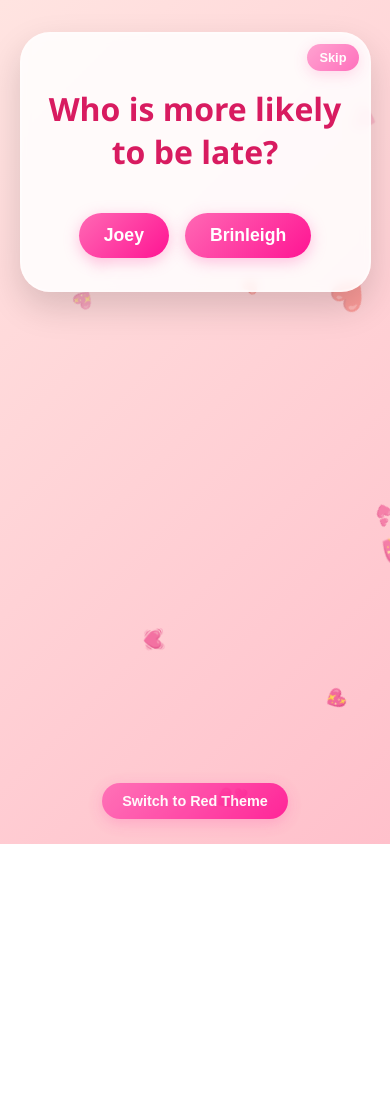
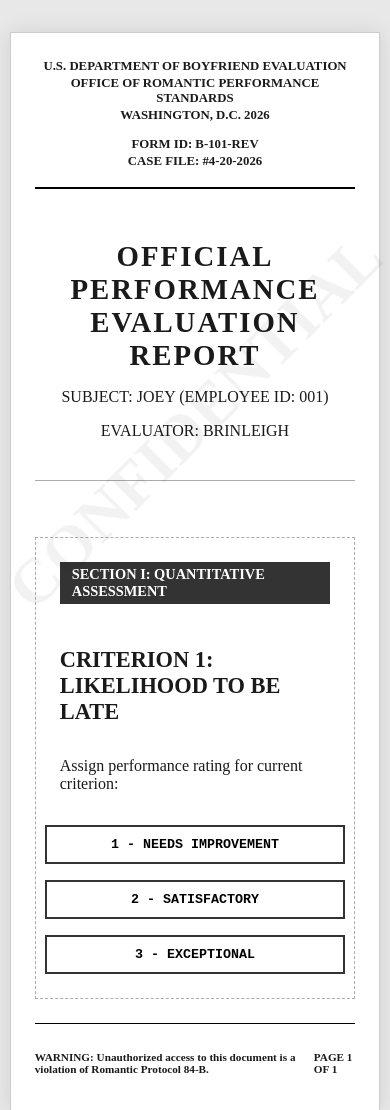
Before and after one commit to jlantz804/scavengerHunt, a plain HTML site: page index.html in a window 390 px wide. Shown: the top 1110 px of the page. Before the commit the page ends 844 px from the top, so only its background shows below. Drawn offline with Linux system fonts and the light colour scheme.

Commit message:
irs shit Changes to be committed: 	modified:   index.html 	new file:   questions.txt 	modified:   script.js 	modified:   style.css

```diff
--- a/index.html
+++ b/index.html
@@ -3,43 +3,75 @@
 <head>
     <meta charset="UTF-8">
     <meta name="viewport" content="width=device-width, initial-scale=1.0">
-    <title>Brinleigh's Surprise Gift</title>
+    <title>Boyfriend Performance Evaluation - Form B-101</title>
     <link rel="stylesheet" href="style.css">
-    <link href="https://fonts.googleapis.com/css2?family=Great+Vibes&family=Pacifico&display=swap" rel="stylesheet">
 </head>
-<body class="pink-theme">
-    <div id="heart-container"></div>
+<body class="official-theme">
+    <div class="watermark">CONFIDENTIAL</div>
+
+    <div class="doc-container">
+        <header>
+            <div class="header-left">
+                <p>U.S. DEPARTMENT OF BOYFRIEND EVALUATION</p>
+                <p>OFFICE OF ROMANTIC PERFORMANCE STANDARDS</p>
+                <p>WASHINGTON, D.C. 2026</p>
+            </div>
+            <div class="header-right">
+                <p>FORM ID: B-101-REV</p>
+                <p>CASE FILE: #4-20-2026</p>
+            </div>
+        </header>
+
+        <div class="title-block">
+            <h1>OFFICIAL PERFORMANCE EVALUATION REPORT</h1>
+            <p>SUBJECT: JOEY (EMPLOYEE ID: 001)</p>
+            <p>EVALUATOR: BRINLEIGH</p>
+        </div>
 
         <div class="container" id="question-container">
-        <button id="skip-btn" class="corner-btn">Skip</button>
-        <h1 id="question-text">Loading...</h1>
+            <div class="section-label">SECTION I: QUANTITATIVE ASSESSMENT</div>
+            <h2 id="question-text">INITIALIZING ASSESSMENT...</h2>
+            <div class="rating-group">
+                <p>Assign performance rating for current criterion:</p>
                 <div class="button-group">
-            <button id="his-btn">Joey</button>
-            <button id="her-btn">Brinleigh</button>
+                    <button class="rate-btn" data-score="1">1 - Needs Improvement</button>
+                    <button class="rate-btn" data-score="2">2 - Satisfactory</button>
+                    <button class="rate-btn" data-score="3">3 - Exceptional</button>
+                </div>
             </div>
         </div>
 
         <div class="container hidden" id="final-container">
-        <h1>No matter what you choose, I choose you ❤️</h1>
-        <button id="reveal-surprise-btn">reveal suprise</button>
+            <div class="section-label">SECTION II: FINAL DETERMINATION</div>
+            <h2>ASSESSMENT COMPLETE</h2>
+            <p>No further choices are required. Determination has been finalized.</p>
+            <p class="official-stamp">FINAL VERDICT: I CHOOSE YOU ❤️</p>
+            <button id="generate-report-btn">GENERATE OFFICIAL REPORT</button>
         </div>
 
         <div class="container hidden" id="surprise-container">
-        <h1>Surprise! 🌹</h1>
-        <p>Perked up White Boy&trade; busts it down sensual style, is he goated with the sauce?  More at 10pm</p>
+            <div class="section-label">SECTION III: MANDATORY DIRECTIVE</div>
+            <h1>DIRECTIVE: DINNER ENGAGEMENT</h1>
+            <p>YOU ARE HEREBY SUMMONED TO DINNER AT OLIVE GARDEN ON 4/20/2026.</p>
+            <p>PROTOCOL: FORMAL/FANCY&trade; ATTIRE IS MANDATORY.</p>
             <div class="button-group" id="date-buttons">
-            <button id="yes-btn">Yes</button>
-            <button id="no-btn">No</button>
+                <button id="yes-btn">ACKNOWLEDGE & COMPLY</button>
+                <button id="no-btn">DECLINE (NON-COMPLIANCE)</button>
             </div>
         </div>
 
         <div class="container hidden" id="success-container">
-        <h1 class="fancy-font">Is that my clicker?</h1>
-        <button id="reset-btn" class="reset-btn">Start Over</button>
+            <h1 class="stencil-font">STATUS: CONFIRMED</h1>
+            <p>Response has been logged and stored on local terminal.</p>
+            <button id="download-file-btn">DOWNLOAD OFFICIAL LOG (.TXT)</button>
+            <br>
+            <button id="reset-btn" class="reset-link">RE-INITIALIZE FORM</button>
         </div>
 
-    <div class="theme-toggle-container">
-        <button id="theme-toggle">Switch to Red Theme</button>
+        <footer>
+            <p>WARNING: Unauthorized access to this document is a violation of Romantic Protocol 84-B.</p>
+            <p>PAGE 1 OF 1</p>
+        </footer>
     </div>
 
     <script src="script.js"></script>
--- a/script.js
+++ b/script.js
@@ -1,92 +1,57 @@
 const questions = [
-    "Who is more likely to be late?",
-    "Who is the better driver?",
-    "Who is more stubborn?",
-    "Who falls asleep first?",
-    "We're getting food... who said 'i don't care' first?",
-    "Who is the better cook?",
-    "We’re on a road trip… who controls the music?",
-    "Who would press the “do not press” button?",
-    "Who is more organized?",
-    "Who is more clingy?",
-    "Who is the more adventurous one?",
-    "Who has the better taste in music?",
-    "Who is more likely to get lost?",
-    "Who is the romantic one?"
+    "Likelihood to be late",
+    "Driving competency",
+    "Stubbornness coefficient",
+    "Sleep onset speed",
+    "Proactivity in verbal affection",
+    "Culinary performance",
+    "Argument initiation frequency",
+    "Sickness-related fragility",
+    "Organizational aptitude",
+    "Financial expenditure rate",
+    "Adventurous spirit",
+    "Musical taste compatibility",
+    "Navigation and spatial awareness",
+    "Romantic gesture frequency"
 ];
 
 let currentQuestionIndex = 0;
+let ratings = [];
 let noClickCount = 0;
-let successHeartInterval = null;
 
 const questionText = document.getElementById('question-text');
-const hisBtn = document.getElementById('his-btn');
-const herBtn = document.getElementById('her-btn');
-const skipBtn = document.getElementById('skip-btn');
-const resetBtn = document.getElementById('reset-btn');
 const questionContainer = document.getElementById('question-container');
 const finalContainer = document.getElementById('final-container');
 const surpriseContainer = document.getElementById('surprise-container');
 const successContainer = document.getElementById('success-container');
-const revealSurpriseBtn = document.getElementById('reveal-surprise-btn');
+const generateReportBtn = document.getElementById('generate-report-btn');
+const downloadFileBtn = document.getElementById('download-file-btn');
 const yesBtn = document.getElementById('yes-btn');
 const noBtn = document.getElementById('no-btn');
-const themeToggle = document.getElementById('theme-toggle');
-const heartContainer = document.getElementById('heart-container');
-const body = document.body;
-
-const noTexts = [
-    "Are you sure?",
-    "Please?",
-    "Think about it...",
-    "Pretty please?",
-    "Don't do this to me!",
-    "I'll be sad...",
-    "But Olive Garden!",
-    "Fancy clothes??"
-];
-
-function createHeart() {
-    const heart = document.createElement('div');
-    heart.classList.add('heart');
-    heart.innerHTML = ['❤️', '💖', '💗', '💓', '💕'][Math.floor(Math.random() * 5)];
-    heart.style.left = Math.random() * 100 + 'vw';
-    heart.style.animationDuration = Math.random() * 2 + 3 + 's';
-    heart.style.fontSize = Math.random() * 20 + 10 + 'px';
-    heartContainer.appendChild(heart);
-
-    setTimeout(() => {
-        heart.remove();
-    }, 5000);
-}
-
-// Create hearts periodically
-setInterval(createHeart, 300);
+const resetBtn = document.getElementById('reset-btn');
 
 function showQuestion() {
     if (currentQuestionIndex < questions.length) {
-        questionText.textContent = questions[currentQuestionIndex];
+        questionText.textContent = `CRITERION ${currentQuestionIndex + 1}: ${questions[currentQuestionIndex]}`;
     } else {
         questionContainer.classList.add('hidden');
         finalContainer.classList.remove('hidden');
     }
 }
 
-function handleAnswer() {
-    currentQuestionIndex++;
-    showQuestion();
-    for(let i=0; i<5; i++) createHeart();
-}
-
-hisBtn.addEventListener('click', handleAnswer);
-herBtn.addEventListener('click', handleAnswer);
-
-skipBtn.addEventListener('click', () => {
-    currentQuestionIndex = questions.length;
-    showQuestion();
+document.querySelectorAll('.rate-btn').forEach(btn => {
+    btn.addEventListener('click', (e) => {
+        const score = e.target.getAttribute('data-score');
+        ratings.push({
+            criterion: questions[currentQuestionIndex],
+            score: score
+        });
+        currentQuestionIndex++;
+        showQuestion();
+    });
 });
 
-revealSurpriseBtn.addEventListener('click', () => {
+generateReportBtn.addEventListener('click', () => {
     finalContainer.classList.add('hidden');
     surpriseContainer.classList.remove('hidden');
 });
@@ -94,16 +59,42 @@ revealSurpriseBtn.addEventListener('click', () => {
 yesBtn.addEventListener('click', () => {
     surpriseContainer.classList.add('hidden');
     successContainer.classList.remove('hidden');
-    if (!successHeartInterval) {
-        successHeartInterval = setInterval(createHeart, 50);
-    }
+    saveReportLocally("ACCEPTED");
+});
+
+function saveReportLocally(status) {
+    let reportContent = "OFFICIAL BOYFRIEND EVALUATION REPORT\n";
+    reportContent += "====================================\n";
+    reportContent += `DATE: ${new Date().toLocaleString()}\n`;
+    reportContent += `SUBJECT: JOEY\n`;
+    reportContent += `EVALUATOR: BRINLEIGH\n`;
+    reportContent += `STATUS: ${status}\n\n`;
+    reportContent += "DETAILED RATINGS:\n";
+
+    ratings.forEach((r, i) => {
+        reportContent += `${i+1}. ${r.criterion}: ${r.score}/3\n`;
+    });
+
+    reportContent += "\nFINAL VERDICT: I CHOOSE YOU ❤️\n";
+    reportContent += "DINNER DIRECTIVE: OLIVE GARDEN 4/20/2026 (FANCY™ ATTIRE)\n";
+
+    window.lastReport = reportContent;
+}
+
+downloadFileBtn.addEventListener('click', () => {
+    const blob = new Blob([window.lastReport], { type: 'text/plain' });
+    const url = URL.createObjectURL(blob);
+    const a = document.createElement('a');
+    a.href = url;
+    a.download = `Boyfriend_Evaluation_Joey_${new Date().getTime()}.txt`;
+    document.body.appendChild(a);
+    a.click();
+    document.body.removeChild(a);
+    URL.revokeObjectURL(url);
 });
 
 noBtn.addEventListener('click', () => {
     noClickCount++;
-    const randomText = noTexts[Math.floor(Math.random() * noTexts.length)];
-    noBtn.textContent = randomText;
-
     if (noClickCount <= 3) {
         const yesScale = 1 + (noClickCount * 0.5);
         const noScale = 1 - (noClickCount * 0.2);
@@ -116,36 +107,20 @@ noBtn.addEventListener('click', () => {
         noBtn.style.left = `${x}px`;
         noBtn.style.top = `${y}px`;
     }
+    noBtn.textContent = "NON-COMPLIANCE DETECTED";
 });
 
 resetBtn.addEventListener('click', () => {
     currentQuestionIndex = 0;
+    ratings = [];
     noClickCount = 0;
-    if (successHeartInterval) {
-        clearInterval(successHeartInterval);
-        successHeartInterval = null;
-    }
-
-    // Reset buttons
     yesBtn.style.transform = 'scale(1)';
     noBtn.style.transform = 'scale(1)';
     noBtn.style.position = 'static';
-    noBtn.textContent = 'No';
-
-    // Switch containers
+    noBtn.textContent = 'DECLINE (NON-COMPLIANCE)';
     successContainer.classList.add('hidden');
     questionContainer.classList.remove('hidden');
     showQuestion();
 });
 
-themeToggle.addEventListener('click', () => {
-    if (body.classList.contains('pink-theme')) {
-        body.classList.replace('pink-theme', 'red-theme');
-        themeToggle.textContent = 'Switch to Pink Theme';
-    } else {
-        body.classList.replace('red-theme', 'pink-theme');
-        themeToggle.textContent = 'Switch to Red Theme';
-    }
-});
-
 showQuestion();
--- a/style.css
+++ b/style.css
@@ -3,197 +3,188 @@
 }
 
 body {
-    font-family: 'Segoe UI', Tahoma, Geneva, Verdana, sans-serif;
-    transition: background-color 0.5s ease, color 0.5s ease;
+    font-family: 'Times New Roman', serif;
+    background-color: #f0f0f0;
+    color: #1a1a1a;
+    margin: 0;
+    display: flex;
+    justify-content: center;
+    padding: 2rem 0;
+    position: relative;
+    overflow-x: hidden;
+}
+
+.official-theme {
+    background-color: #e8e8e8;
+}
+
+.doc-container {
+    background-color: white;
+    width: 850px;
+    min-height: 1000px;
+    padding: 4rem;
+    box-shadow: 0 0 20px rgba(0,0,0,0.1);
+    position: relative;
+    border: 1px solid #ccc;
     display: flex;
     flex-direction: column;
-    justify-content: center;
-    align-items: center;
-    min-height: 100vh;
-    margin: 0;
-    overflow: hidden;
-    position: relative;
+}
+
+.watermark {
+    position: fixed;
+    top: 50%;
+    left: 50%;
+    transform: translate(-50%, -50%) rotate(-45deg);
+    font-size: 8rem;
+    color: rgba(0, 0, 0, 0.05);
+    font-weight: bold;
+    pointer-events: none;
+    z-index: 100;
+    text-transform: uppercase;
+}
+
+header {
+    display: flex;
+    justify-content: space-between;
+    border-bottom: 2px solid black;
+    padding-bottom: 1rem;
+    font-size: 0.8rem;
+    font-weight: bold;
+}
+
+.header-left p, .header-right p {
+    margin: 2px 0;
+}
+
+.title-block {
+    text-align: center;
+    margin: 2rem 0;
+    border-bottom: 1px solid #aaa;
+    padding-bottom: 1.5rem;
+}
+
+.title-block h1 {
+    font-size: 1.8rem;
+    letter-spacing: 2px;
+    margin-bottom: 0.5rem;
+}
+
+.section-label {
+    background-color: #333;
+    color: white;
+    display: inline-block;
+    padding: 4px 12px;
+    font-weight: bold;
+    font-size: 0.9rem;
+    margin-bottom: 1.5rem;
 }
 
 .container {
-    text-align: center;
-    padding: 3rem;
-    border-radius: 30px;
-    box-shadow: 0 15px 35px rgba(0, 0, 0, 0.15);
-    max-width: 80%;
-    width: 600px;
-    position: relative;
-    z-index: 10;
-    backdrop-filter: blur(5px);
-    border: 2px solid rgba(255, 255, 255, 0.3);
+    flex-grow: 1;
+    margin: 1.5rem 0;
+    padding: 1.5rem;
+    border: 1px dashed #aaa;
 }
 
 .hidden {
     display: none;
 }
 
+#question-text {
+    font-size: 1.4rem;
+    margin-bottom: 2rem;
+    text-transform: uppercase;
+    font-weight: bold;
+}
+
 .button-group {
     display: flex;
-    gap: 2rem;
-    justify-content: center;
-    margin-top: 2.5rem;
-    flex-wrap: wrap;
+    flex-direction: column;
+    gap: 1rem;
     align-items: center;
-}
-
-/* Pink Theme */
-.pink-theme {
-    background: linear-gradient(135deg, #ffe4e1 0%, #ffc0cb 100%);
-    color: #d81b60;
-}
-
-.pink-theme .container {
-    background-color: rgba(255, 255, 255, 0.85);
-}
-
-.pink-theme button {
-    background: linear-gradient(135deg, #ff69b4 0%, #ff1493 100%);
-    color: white;
-    box-shadow: 0 4px 15px rgba(255, 105, 180, 0.4);
-}
-
-/* Red Theme */
-.red-theme {
-    background: linear-gradient(135deg, #ffcccc 0%, #ff9999 100%);
-    color: #b71c1c;
-}
-
-.red-theme .container {
-    background-color: rgba(255, 255, 255, 0.85);
-}
-
-.red-theme button {
-    background: linear-gradient(135deg, #f44336 0%, #d32f2f 100%);
-    color: white;
-    box-shadow: 0 4px 15px rgba(244, 67, 54, 0.4);
+    margin-top: 2rem;
 }
 
 button {
-    border: none;
-    padding: 15px 35px;
-    border-radius: 50px;
+    font-family: 'Courier New', Courier, monospace;
+    background-color: #fff;
+    border: 2px solid #333;
+    padding: 10px 20px;
     cursor: pointer;
-    font-size: 1.4rem;
     font-weight: bold;
-    transition: transform 0.2s, box-shadow 0.2s, background 0.3s;
+    text-transform: uppercase;
+    transition: all 0.2s;
+    width: 300px;
 }
 
 button:hover {
-    transform: translateY(-3px) scale(1.05);
+    background-color: #333;
+    color: white;
 }
 
-button:active {
-    transform: translateY(0) scale(0.95);
+.official-stamp {
+    border: 4px solid #b71c1c;
+    color: #b71c1c;
+    display: inline-block;
+    padding: 10px 20px;
+    font-size: 1.5rem;
+    font-weight: bold;
+    transform: rotate(-5deg);
+    margin: 2rem 0;
+    text-transform: uppercase;
 }
 
-.theme-toggle-container {
-    position: fixed;
-    bottom: 25px;
-    z-index: 100;
+.stencil-font {
+    font-family: 'Courier New', Courier, monospace;
+    letter-spacing: 4px;
+    background: #000;
+    color: #fff;
+    padding: 10px;
+    display: inline-block;
 }
 
-#theme-toggle {
-    font-size: 0.9rem;
-    padding: 10px 20px;
-    opacity: 0.9;
+footer {
+    margin-top: auto;
+    border-top: 1px solid black;
+    padding-top: 1rem;
+    font-size: 0.7rem;
+    display: flex;
+    justify-content: space-between;
+    font-weight: bold;
 }
 
-#question-text {
-    font-size: 3rem;
-    margin-bottom: 1.5rem;
+.reset-link {
+    background: none;
+    border: none;
+    text-decoration: underline;
+    color: blue;
+    font-size: 0.8rem;
+    margin-top: 1rem;
+    width: auto;
 }
 
-.corner-btn {
-    position: absolute;
-    top: 15px;
-    right: 15px;
-    font-size: 0.8rem;
-    padding: 8px 15px;
-    opacity: 0.6;
-}
-
-.reset-btn {
-    margin-top: 2rem;
-    font-size: 1rem;
-    padding: 10px 25px;
-    opacity: 0.8;
-}
-
-.fancy-font {
-    font-family: 'Great Vibes', cursive;
-    font-size: 7rem;
-    margin: 0;
-    text-shadow: 2px 2px 4px rgba(0, 0, 0, 0.1);
-}
-
-/* Floating Hearts */
-#heart-container {
-    position: fixed;
-    top: 0;
-    left: 0;
-    width: 100%;
-    height: 100%;
-    pointer-events: none;
-    z-index: 1;
-}
-
-.heart {
-    position: absolute;
-    font-size: 20px;
-    user-select: none;
-    animation: floatUp 4s linear forwards;
-    opacity: 0.8;
-}
-
-@keyframes floatUp {
-    0% {
-        transform: translateY(100vh) rotate(0deg);
-        opacity: 1;
-    }
-    100% {
-        transform: translateY(-10vh) rotate(360deg);
-        opacity: 0;
-    }
+.reset-link:hover {
+    background: none;
+    color: darkblue;
 }
 
 /* Mobile Friendly */
-@media (max-width: 600px) {
-    body {
-        justify-content: flex-start;
-        padding-top: 2rem;
+@media (max-width: 900px) {
+    .doc-container {
+        width: 95%;
+        padding: 1.5rem;
     }
 
-    .container {
-        padding: 2rem 1.5rem;
-        max-width: 90%;
-        width: auto;
-    }
-
-    #question-text {
-        font-size: 2rem;
-    }
-
-    .fancy-font {
+    .watermark {
         font-size: 4rem;
     }
 
-    button {
-        padding: 12px 25px;
-        font-size: 1.1rem;
+    header {
+        flex-direction: column;
+        text-align: center;
     }
 
-    .button-group {
-        gap: 1rem;
-    }
-
-    .corner-btn {
-        top: 10px;
-        right: 10px;
-        padding: 6px 12px;
+    .header-right {
+        margin-top: 10px;
     }
 }
```
Also changed, not shown: questions.txt (added, +17 -0 lines). Lines whose indentation alone changed are shown as unchanged.
